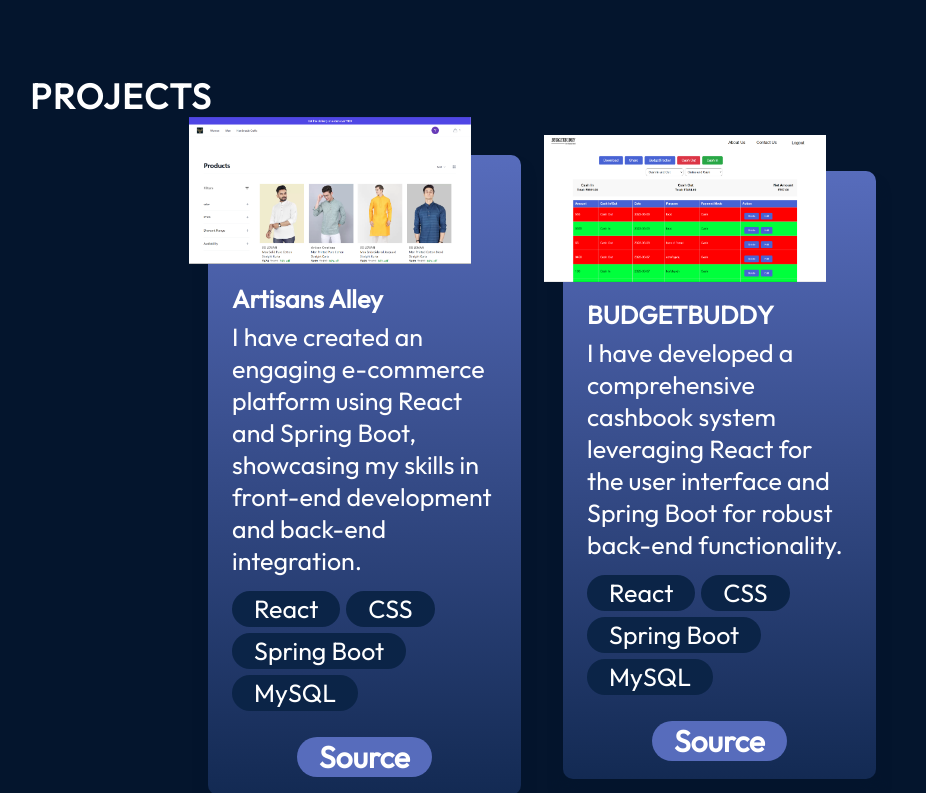
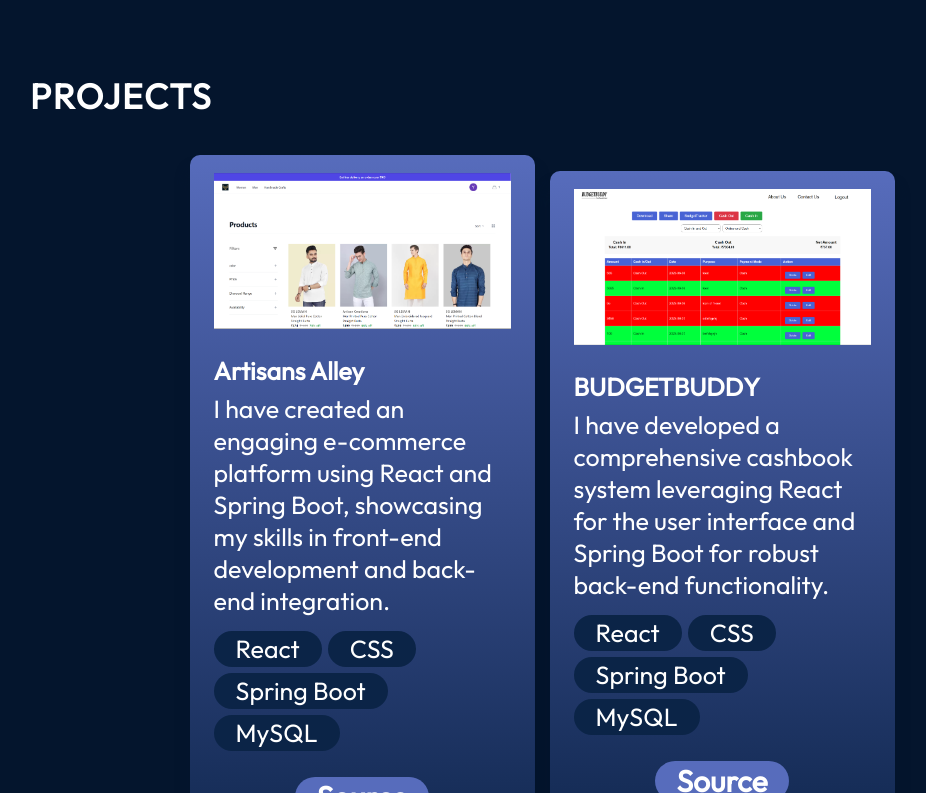
Before and after one commit to yuvaraj2511/Portfolio, a React (Vite) app: page / in a window 1280 px wide. Shown: the part 2147-2940 px from the top of the page, without its empty margins (98-1024 px from the left). Built offline with nearby package versions, Linux system fonts and the light colour scheme.

Commit message:
second commit

```diff
--- a/src/components/Projects/ProjectCard.module.css
+++ b/src/components/Projects/ProjectCard.module.css
@@ -1,52 +1,28 @@
-/* ProjectCard.module.css */
-
 @import "../../vars.css";
 
-.container, .card {
-  width: 92%;
-  max-width: 340px;
-  margin-left: auto;
-  margin-right: auto;
-  position: relative;
+.container {
+  display: flex;
+  flex-direction: column;
+  border-radius: 10px;
   background: linear-gradient(180deg, #576cbc 0%, #132a53 100%);
-  color: #fff;
-  cursor: pointer;
-  margin-bottom: 60px;
-  border-radius: 10px;
   box-shadow: 0 16px 14px 0 #04152d;
   padding: 18px 24px;
-  transition: transform 0.3s ease-in-out;
+  max-width: 345px;
 }
 
-.border {
-  position: absolute;
-  width: calc(100% + 2cm);
-  height: calc(100% + 2cm);
-  padding: 6px;
-  border: 1px solid #fff;
-  opacity: 0.5;
-  left: -1cm;
-  top: -1cm;
-}
-
-.container > img, .card > img {
-  width: 90%;
-  position: absolute;
-  top: -6%;
-  left: -6%;
+.image {
   margin-bottom: 26px;
 }
 
 .title {
   font-size: 25px;
-  font-weight: 1000;
-  margin-top: 110px;
+  font-weight: 700;
 }
 
 .description {
   margin-top: 6px;
   font-size: 25px;
-  font-weight: 300;
+  font-weight: 400;
 }
 
 .skills {
@@ -83,8 +59,3 @@
   background: var(--color-primary);
   padding: 1px 22px;
 }
-
-.container:hover, .card:hover {
-  transform: scale(1.05);
-  box-shadow: 0 24px 20px 0 #04152d;
-}
```
